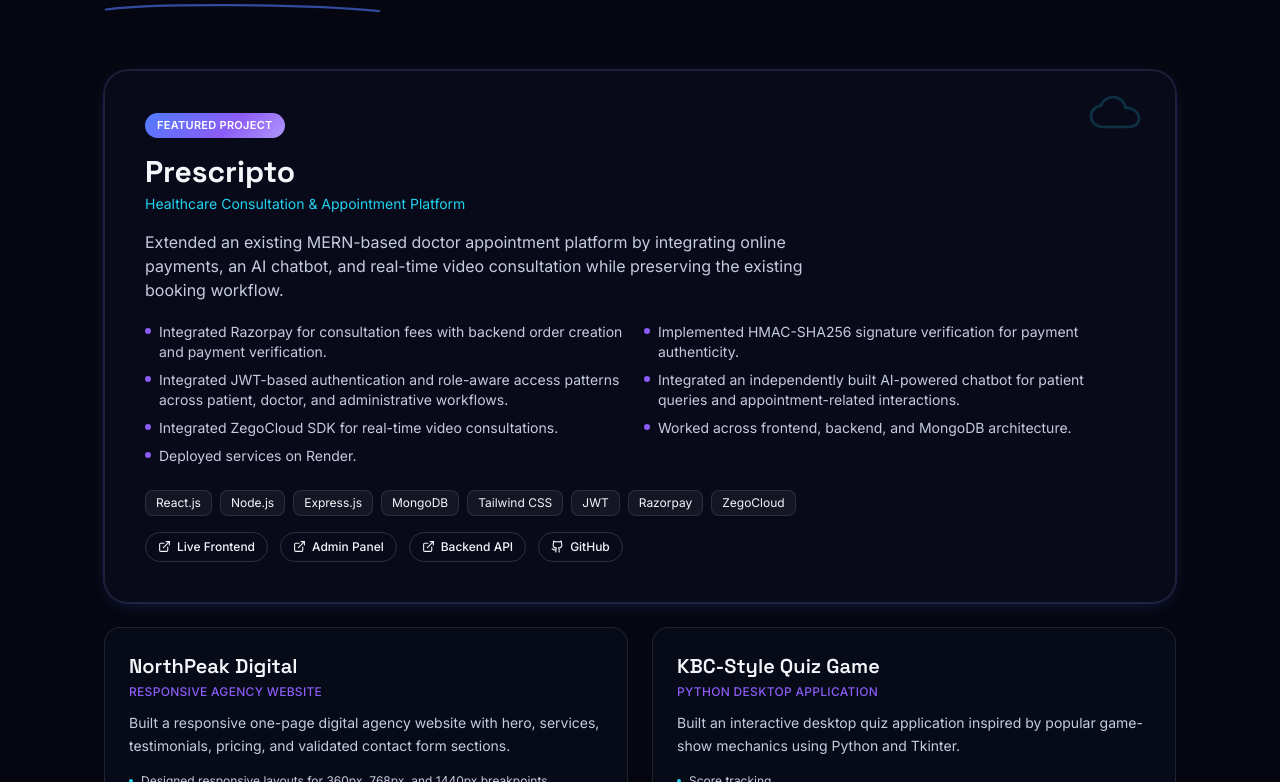
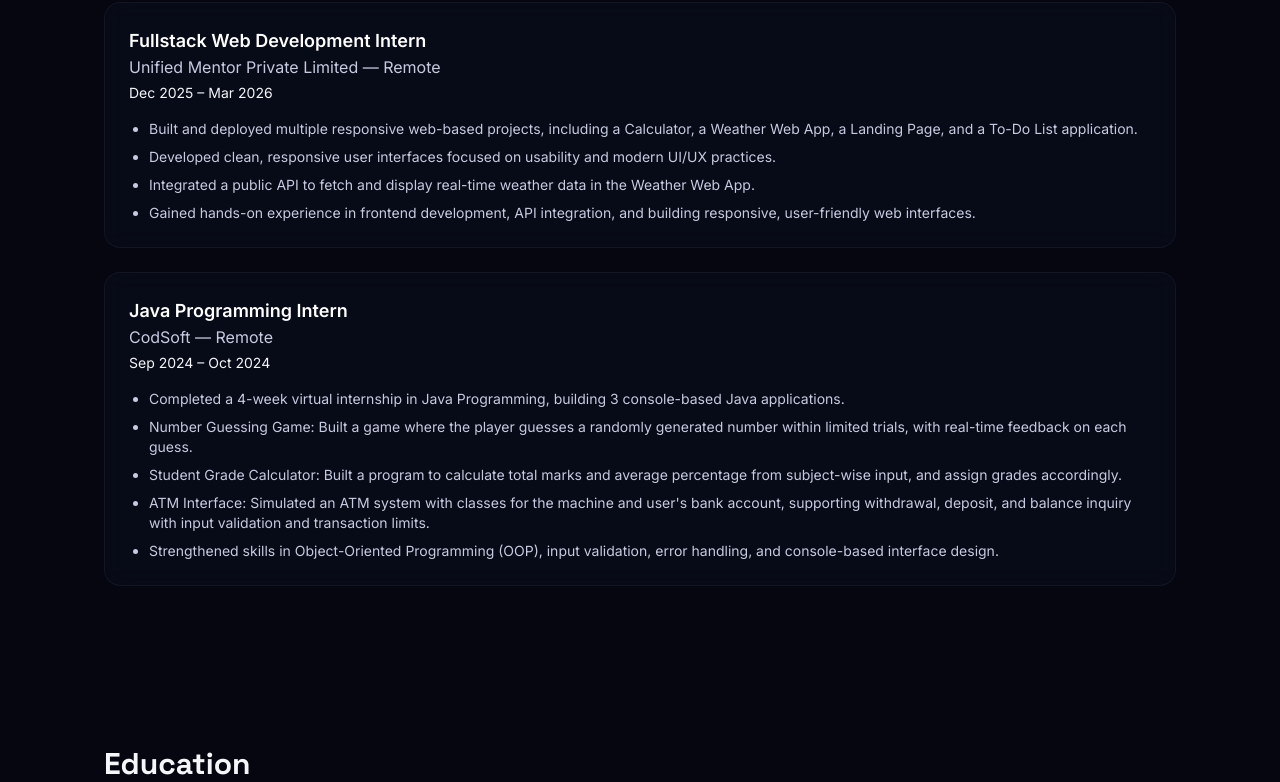
Before and after one commit to shivanisamadhiya/shivani-portfolio, a React (Vite) app: page / in a window 1280 px wide. Shown: the part 2778-3560 px from the top of the page. Built offline with nearby package versions, Linux system fonts and the light colour scheme.

Commit message:
Update App.tsx

```diff
--- a/src/App.tsx
+++ b/src/App.tsx
@@ -4,6 +4,8 @@
 import Hero from "./components/Hero";
 import About from "./components/About";
 import Skills from "./components/Skills";
+import Experience from "./components/Experience";
+import Education from "./components/Education";
 import Projects from "./components/Projects";
 import Certifications from "./components/Certifications";
 import Strengths from "./components/Strengths";
@@ -16,8 +18,6 @@
   const [loading, setLoading] = useState(true);
 
   useEffect(() => {
-    // Skip the decorative loading sequence entirely for users who've asked
-    // their OS to reduce motion.
     const duration = reduceMotion ? 0 : 1400;
     const timer = setTimeout(() => setLoading(false), duration);
     return () => clearTimeout(timer);
@@ -32,6 +32,8 @@
           <Hero reduceMotion={reduceMotion} />
           <About />
           <Skills />
+          <Experience />
+          <Education />
           <Projects />
           <Certifications />
           <Strengths />
```
